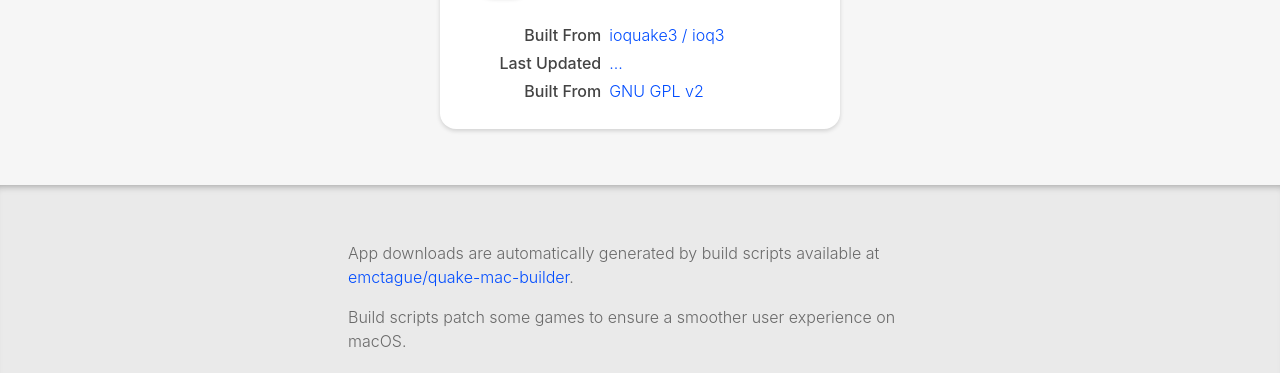
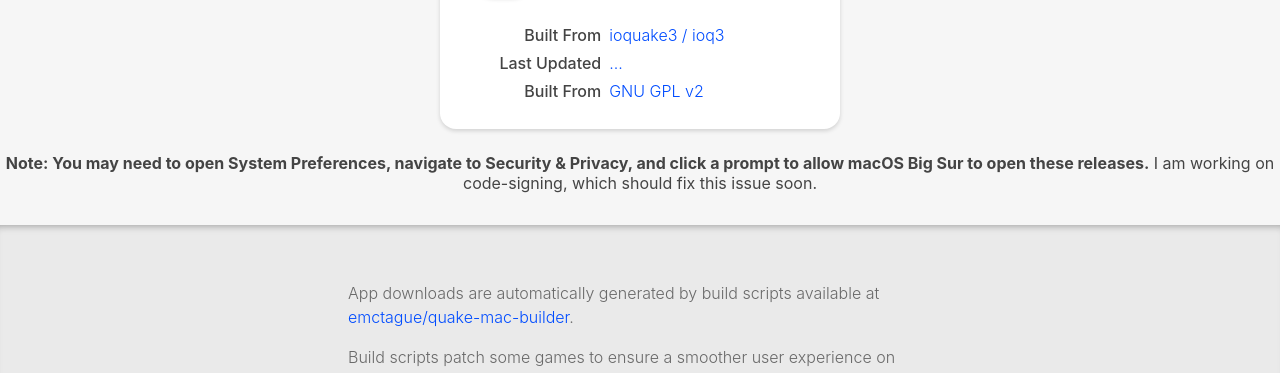
Before and after one commit to emctague/quake-mac-builder, a plain HTML site: page docs/index.html in a window 1280 px wide. Shown: the part 706-1079 px from the top of the page. Drawn offline with Linux system fonts and the light colour scheme; no server answers.

Commit message:
Add notice

```diff
--- a/docs/index.html
+++ b/docs/index.html
@@ -102,6 +102,8 @@
 <!--			</article>-->
 		</section>
 
+		<center><b>Note: You may need to open System Preferences, navigate to Security & Privacy, and click a prompt to allow macOS Big Sur to open these releases.</b> I am working on code-signing, which should fix this issue soon.</center>
+
 		<footer>
 			<p>
 				App downloads are automatically generated by build scripts available at
```
